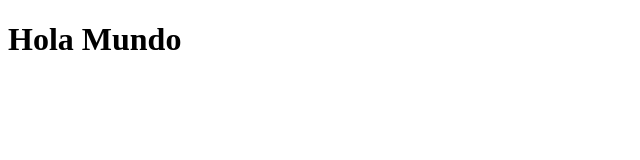
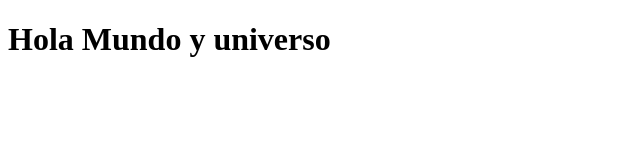
Before and after one commit to TheLimaa/prueba, a plain HTML site: page index.html in a window 1280 px wide. Shown: the whole page, without its empty margins (0-640 px from the left). Drawn offline with Linux system fonts and the light colour scheme.

Commit message:
Cambios de universo

```diff
--- a/index.html
+++ b/index.html
@@ -8,7 +8,7 @@
 </head>
 <body>
     <H1>
-        Hola Mundo
+        Hola Mundo y universo
     </H1>
 </body>
 </html>
```
